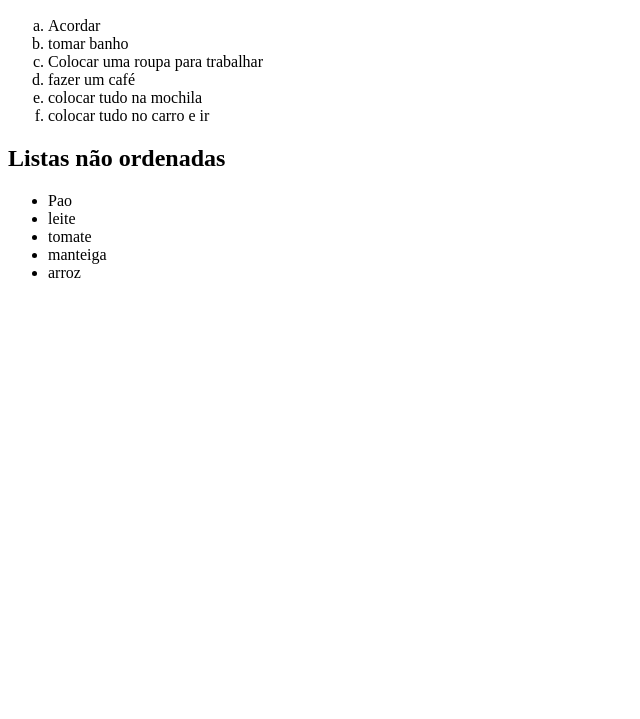
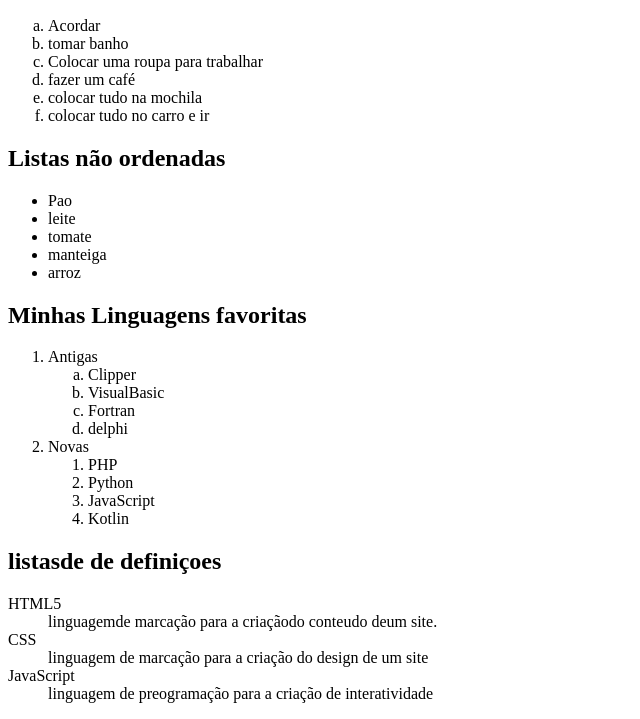
Before and after one commit to gabrielsailvasantos/Curso-HTML-CSS, a plain HTML site: page exercicios/ex009/index.html in a window 1280 px wide. Shown: the part 110-829 px from the top of the page, without its empty margins (0-640 px from the left). Before the commit the page ends 800 px from the top, so only its background shows below. Drawn offline with Linux system fonts and the light colour scheme.

Commit message:
Curso
Continuidade no curso

```diff
--- a/exercicios/ex009/index.html
+++ b/exercicios/ex009/index.html
@@ -27,5 +27,33 @@
         <li>arroz</li>
 
     </ul>
+
+    <h2>Minhas Linguagens favoritas</h2>
+    <ol>
+        <li>Antigas</li>
+        <ol type="a">
+            <li>Clipper</li>
+            <li>VisualBasic</li>
+            <li>Fortran</li>
+            <li>delphi</li>
+        </ol>
+        <li>Novas</li>
+        <ol type="">
+            <li>PHP</li>
+            <li>Python</li>
+            <li>JavaScript</li>
+            <li>Kotlin</li>
+        </ol>
+    </ol>
+
+    <h2>listasde de definiçoes</h2>
+    <dl>
+        <dt>HTML5</dt>
+        <dd>linguagemde marcação para a criaçãodo conteudo deum site.</dd>
+        <dt>CSS</dt>
+        <dd>linguagem de marcação para a criação do design de um site</dd>
+        <dt>JavaScript</dt>
+        <dd>linguagem de preogramação para a criação de interatividade</dd>
+    </dl>
 </body>
 </html>
```
Also changed, not shown: exercicios/ex010/index.html (added, +17 -0 lines), exercicios/ex010/pag02.html (added, +13 -0 lines).
